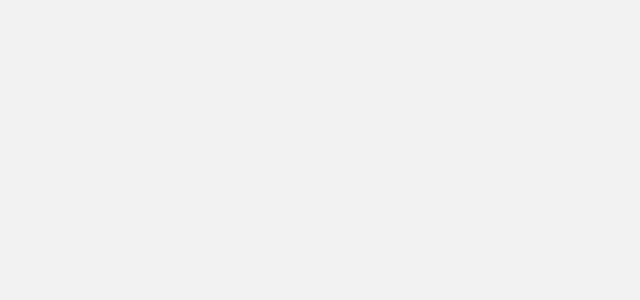
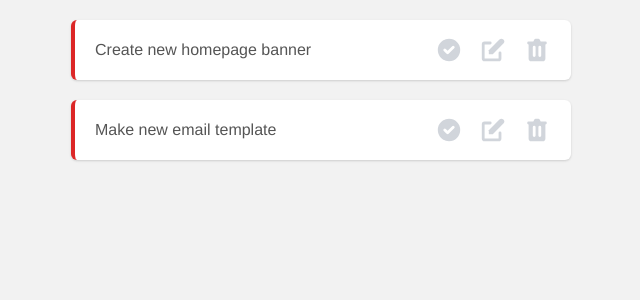
Before and after one commit to ztxone/simple-planner, a Vue app: page / in a window 1280 px wide. Shown: the top 300 px of the page, without its empty margins (319-959 px from the left). Built offline with nearby package versions, Linux system fonts and the light colour scheme; data requests are answered from the project's data file.

Commit message:
added svg icons

```diff
--- a/src/App.vue
+++ b/src/App.vue
@@ -10,7 +10,7 @@ body {
   font-family: Avenir, Helvetica, Arial, sans-serif;
   -webkit-font-smoothing: antialiased;
   -moz-osx-font-smoothing: grayscale;
-  max-width: 600px;
+  max-width: 500px;
   margin: 0 auto;
   color: #555;
 }
--- /dev/null
+++ b/src/components/SingleProject.vue
@@ -0,0 +1,73 @@
+<template>
+  <div
+    class="project my-5 mx-auto bg-white py-4 px-5 rounded-md shadow border-l-4 border-red-600"
+  >
+    <div class="flex justify-between items-center">
+      <h3 @click="toggleDetails" class="cursor-pointer">
+        {{ project.title }}
+      </h3>
+      <div class="icons flex space-x-4">
+        <svg
+          xmlns="http://www.w3.org/2000/svg"
+          class="h-7 w-7 cursor-pointer text-gray-300 hover:text-gray-600"
+          viewBox="0 0 20 20"
+          fill="currentColor"
+        >
+          <path
+            fill-rule="evenodd"
+            d="M10 18a8 8 0 100-16 8 8 0 000 16zm3.707-9.293a1 1 0 00-1.414-1.414L9 10.586 7.707 9.293a1 1 0 00-1.414 1.414l2 2a1 1 0 001.414 0l4-4z"
+            clip-rule="evenodd"
+          />
+        </svg>
+        <svg
+          xmlns="http://www.w3.org/2000/svg"
+          class="h-7 w-7 cursor-pointer text-gray-300 hover:text-gray-600"
+          viewBox="0 0 20 20"
+          fill="currentColor"
+        >
+          <path
+            d="M17.414 2.586a2 2 0 00-2.828 0L7 10.172V13h2.828l7.586-7.586a2 2 0 000-2.828z"
+          />
+          <path
+            fill-rule="evenodd"
+            d="M2 6a2 2 0 012-2h4a1 1 0 010 2H4v10h10v-4a1 1 0 112 0v4a2 2 0 01-2 2H4a2 2 0 01-2-2V6z"
+            clip-rule="evenodd"
+          />
+        </svg>
+        <svg
+          xmlns="http://www.w3.org/2000/svg"
+          class="h-7 w-7 cursor-pointer text-gray-300 hover:text-gray-600"
+          viewBox="0 0 20 20"
+          fill="currentColor"
+        >
+          <path
+            fill-rule="evenodd"
+            d="M9 2a1 1 0 00-.894.553L7.382 4H4a1 1 0 000 2v10a2 2 0 002 2h8a2 2 0 002-2V6a1 1 0 100-2h-3.382l-.724-1.447A1 1 0 0011 2H9zM7 8a1 1 0 012 0v6a1 1 0 11-2 0V8zm5-1a1 1 0 00-1 1v6a1 1 0 102 0V8a1 1 0 00-1-1z"
+            clip-rule="evenodd"
+          />
+        </svg>
+      </div>
+    </div>
+    <div class="details" v-if="showDetails">
+      <p>{{ project.details }}</p>
+    </div>
+  </div>
+</template>
+
+<script>
+export default {
+  props: ["project"],
+  data() {
+    return {
+      showDetails: false,
+    }
+  },
+  methods: {
+    toggleDetails() {
+      this.showDetails = !this.showDetails
+    },
+  },
+}
+</script>
+
+<style></style>
--- a/src/views/Home.vue
+++ b/src/views/Home.vue
@@ -1,11 +1,19 @@
 <template>
-  <div class="home"></div>
+  <div class="">
+    <div v-if="projects.length">
+      <div v-for="project in projects" :key="project.id">
+        <SingleProject :project="project" />
+      </div>
+    </div>
+  </div>
 </template>
 
 <script>
+import SingleProject from "@/components/SingleProject.vue"
+
 export default {
   name: "Home",
-  components: {},
+  components: { SingleProject },
   data() {
     return {
       projects: [],
```
